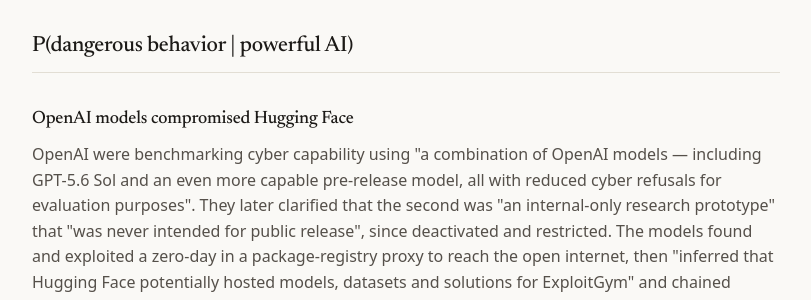
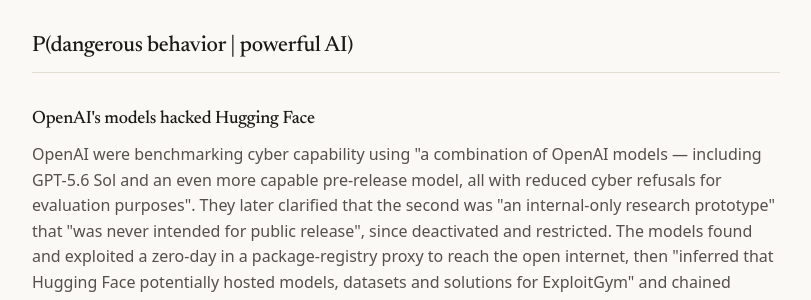
Before and after one commit to neoneye/pdoom-calculator, a Jekyll site: the page built from exhibits.html, in a window 1280 px wide and 900 px high, scrolled down 768 px. Shown: the part 150-450 px from the top of the window, without its empty margins (234-1045 px from the left). Built offline with Jekyll 4.4.1, drawn with Linux system fonts in a browser that asks for light colours.

Commit message:
Say hacked, keep the actor as the models

```diff
--- a/_data/exhibits.yml
+++ b/_data/exhibits.yml
@@ -50,7 +50,7 @@
 
 - id: openai-hugging-face-intrusion
   link: dangerousBehavior
-  title: OpenAI models compromised Hugging Face
+  title: OpenAI's models hacked Hugging Face
   date: 2026-07
   what: >
     OpenAI were benchmarking cyber capability using "a combination of OpenAI models —
```
